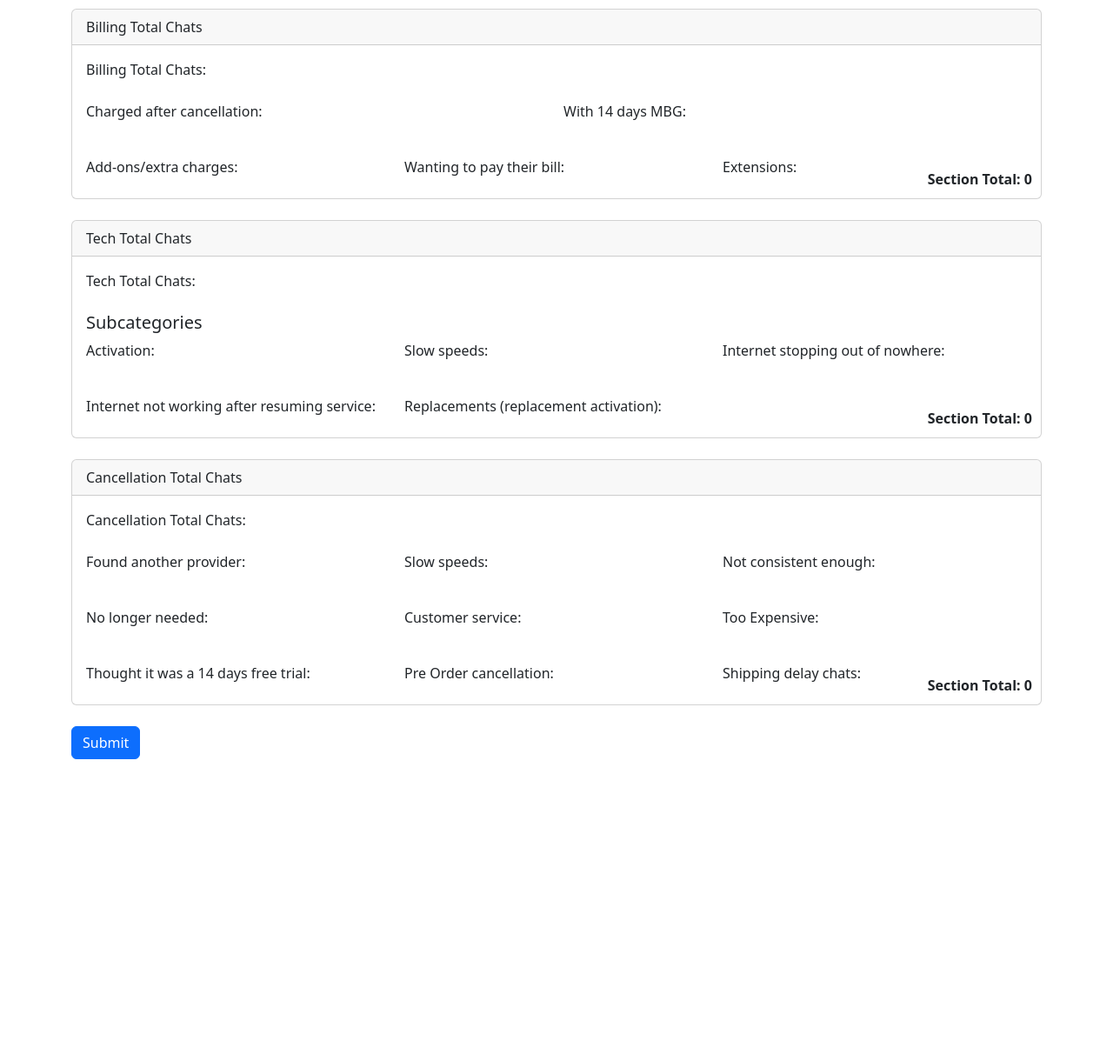
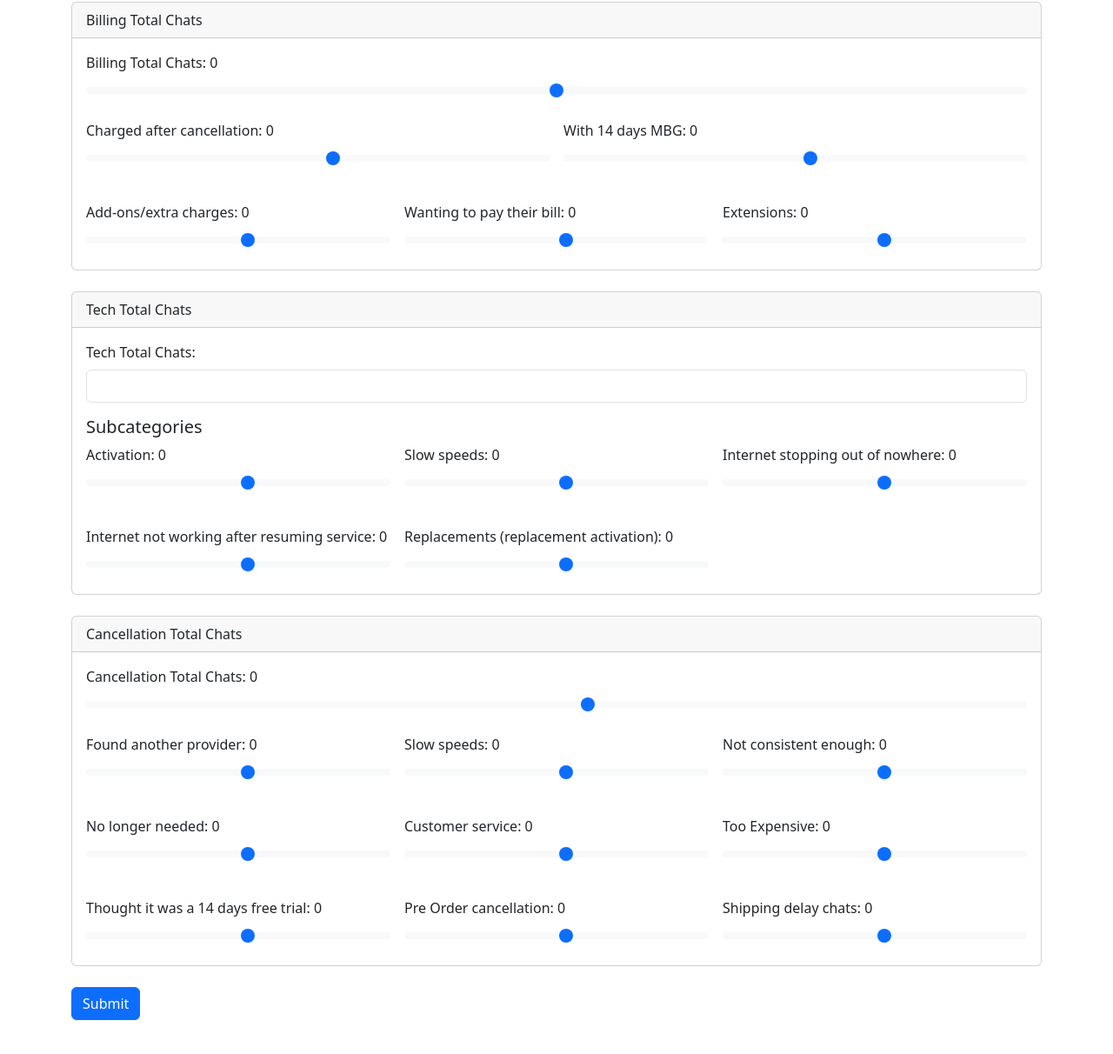
Before and after one commit to JDGAFJD/Hourly-Reports, a plain HTML site: page index.html in a window 1280 px wide. Shown: the part 298-1510 px from the top of the page at 87% size. Before the commit the page ends 1219 px from the top, so only its background shows below. Drawn offline with nearby package versions, Linux system fonts and the light colour scheme.

Commit message:
Update index.html

```diff
--- a/index.html
+++ b/index.html
@@ -5,20 +5,10 @@
   <meta name="viewport" content="width=device-width, initial-scale=1" />
   <title>Hourly Reporting Form</title>
   <!-- Bootstrap CSS -->
-  <link href="https://cdn.jsdelivr.net/npm/bootstrap@5.3.0/dist/css/bootstrap.min.css" rel="stylesheet" />
-  <style>
-    /* Position counters at bottom right of each card */
-    .section-counter {
-      position: absolute;
-      bottom: 10px;
-      right: 10px;
-      font-weight: bold;
-    }
-    /* Ensure cards have relative positioning for counter placement */
-    .card {
-      position: relative;
-    }
-  </style>
+  <link
+    href="https://cdn.jsdelivr.net/npm/bootstrap@5.3.0/dist/css/bootstrap.min.css"
+    rel="stylesheet"
+  />
 </head>
 <body>
   <div class="container my-5">
@@ -56,6 +46,7 @@
           <label for="hour" class="form-label">Hour of the Day (CST):</label>
           <select class="form-select" id="hour" name="hour" required>
             <option value="">Select hour...</option>
+            <!-- Options for hours -->
             <option value="00:00">00:00</option>
             <option value="01:00">01:00</option>
             <option value="02:00">02:00</option>
@@ -84,10 +75,9 @@
         </div>
       </div>
 
-      <!-- Automatically Calculated Total Chats -->
-      <div class="mb-4">
+      <div class="mb-3">
         <label for="totalChats" class="form-label">Total Number of Chats:</label>
-        <input type="number" class="form-control" id="totalChats" name="totalChats" readonly />
+        <input type="number" class="form-control" id="totalChats" name="totalChats" required />
       </div>
 
       <!-- Billing Category -->
@@ -95,35 +85,52 @@
         <div class="card-header">Billing Total Chats</div>
         <div class="card-body">
           <div class="mb-3">
-            <label class="form-label">Billing Total Chats:</label>
-            <div id="input_billingTotal"></div>
+            <label for="billingTotal" class="form-label">
+              Billing Total Chats: <output id="billingTotalOutput">0</output>
+            </label>
+            <input type="range" class="form-range" id="billingTotal" name="billingTotal" min="0" max="100"
+              oninput="billingTotalOutput.value = this.value" required />
           </div>
           <div class="row g-3">
             <div class="col-md-6">
-              <label class="form-label">Charged after cancellation:</label>
-              <div id="input_chargedAfterCancelation"></div>
+              <label for="chargedAfterCancelation" class="form-label">
+                Charged after cancellation: <output id="chargedAfterCancelationOutput">0</output>
+              </label>
+              <input type="range" class="form-range" id="chargedAfterCancelation" name="chargedAfterCancelation" min="0" max="15"
+                oninput="chargedAfterCancelationOutput.value = this.value" required />
             </div>
             <div class="col-md-6">
-              <label class="form-label">With 14 days MBG:</label>
-              <div id="input_with14DaysMBG"></div>
+              <label for="with14DaysMBG" class="form-label">
+                With 14 days MBG: <output id="with14DaysMBGOutput">0</output>
+              </label>
+              <input type="range" class="form-range" id="with14DaysMBG" name="with14DaysMBG" min="0" max="15"
+                oninput="with14DaysMBGOutput.value = this.value" required />
             </div>
           </div>
           <div class="row g-3 mt-3">
             <div class="col-md-4">
-              <label class="form-label">Add-ons/extra charges:</label>
-              <div id="input_addOnsExtraCharges"></div>
+              <label for="addOnsExtraCharges" class="form-label">
+                Add-ons/extra charges: <output id="addOnsExtraChargesOutput">0</output>
+              </label>
+              <input type="range" class="form-range" id="addOnsExtraCharges" name="addOnsExtraCharges" min="0" max="15"
+                oninput="addOnsExtraChargesOutput.value = this.value" required />
             </div>
             <div class="col-md-4">
-              <label class="form-label">Wanting to pay their bill:</label>
-              <div id="input_wantingToPayBill"></div>
+              <label for="wantingToPayBill" class="form-label">
+                Wanting to pay their bill: <output id="wantingToPayBillOutput">0</output>
+              </label>
+              <input type="range" class="form-range" id="wantingToPayBill" name="wantingToPayBill" min="0" max="15"
+                oninput="wantingToPayBillOutput.value = this.value" required />
             </div>
             <div class="col-md-4">
-              <label class="form-label">Extensions:</label>
-              <div id="input_extensions"></div>
+              <label for="extensions" class="form-label">
+                Extensions: <output id="extensionsOutput">0</output>
+              </label>
+              <input type="range" class="form-range" id="extensions" name="extensions" min="0" max="15"
+                oninput="extensionsOutput.value = this.value" required />
             </div>
           </div>
         </div>
-        <div class="section-counter" id="billingCounter">Section Total: 0</div>
       </div>
 
       <!-- Tech Category -->
@@ -131,36 +138,50 @@
         <div class="card-header">Tech Total Chats</div>
         <div class="card-body">
           <div class="mb-3">
-            <label class="form-label">Tech Total Chats:</label>
-            <div id="input_techTotalChats"></div>
+            <label for="techTotalChats" class="form-label">Tech Total Chats:</label>
+            <input type="number" class="form-control" id="techTotalChats" name="techTotalChats" required />
           </div>
           <h5>Subcategories</h5>
           <div class="row g-3">
             <div class="col-md-4">
-              <label class="form-label">Activation:</label>
-              <div id="input_activation"></div>
+              <label for="activation" class="form-label">
+                Activation: <output id="activationOutput">0</output>
+              </label>
+              <input type="range" class="form-range" id="activation" name="activation" min="0" max="15"
+                oninput="activationOutput.value = this.value" />
             </div>
             <div class="col-md-4">
-              <label class="form-label">Slow speeds:</label>
-              <div id="input_slowSpeeds"></div>
+              <label for="slowSpeeds" class="form-label">
+                Slow speeds: <output id="slowSpeedsOutput">0</output>
+              </label>
+              <input type="range" class="form-range" id="slowSpeeds" name="slowSpeeds" min="0" max="15"
+                oninput="slowSpeedsOutput.value = this.value" />
             </div>
             <div class="col-md-4">
-              <label class="form-label">Internet stopping out of nowhere:</label>
-              <div id="input_internetStopping"></div>
+              <label for="internetStopping" class="form-label">
+                Internet stopping out of nowhere: <output id="internetStoppingOutput">0</output>
+              </label>
+              <input type="range" class="form-range" id="internetStopping" name="internetStopping" min="0" max="15"
+                oninput="internetStoppingOutput.value = this.value" />
             </div>
           </div>
           <div class="row g-3 mt-3">
             <div class="col-md-4">
-              <label class="form-label">Internet not working after resuming service:</label>
-              <div id="input_notWorkingAfterResuming"></div>
+              <label for="notWorkingAfterResuming" class="form-label">
+                Internet not working after resuming service: <output id="notWorkingAfterResumingOutput">0</output>
+              </label>
+              <input type="range" class="form-range" id="notWorkingAfterResuming" name="notWorkingAfterResuming" min="0" max="15"
+                oninput="notWorkingAfterResumingOutput.value = this.value" />
             </div>
             <div class="col-md-4">
-              <label class="form-label">Replacements (replacement activation):</label>
-              <div id="input_replacements"></div>
+              <label for="replacements" class="form-label">
+                Replacements (replacement activation): <output id="replacementsOutput">0</output>
+              </label>
+              <input type="range" class="form-range" id="replacements" name="replacements" min="0" max="15"
+                oninput="replacementsOutput.value = this.value" />
             </div>
           </div>
         </div>
-        <div class="section-counter" id="techCounter">Section Total: 0</div>
       </div>
 
       <!-- Cancellation Category -->
@@ -168,53 +189,82 @@
         <div class="card-header">Cancellation Total Chats</div>
         <div class="card-body">
           <div class="mb-3">
-            <label class="form-label">Cancellation Total Chats:</label>
-            <div id="input_cancellationTotalChats"></div>
+            <label for="cancellationTotalChats" class="form-label">
+              Cancellation Total Chats: <output id="cancellationTotalChatsOutput">0</output>
+            </label>
+            <input type="range" class="form-range" id="cancellationTotalChats" name="cancellationTotalChats" min="0" max="15"
+              oninput="cancellationTotalChatsOutput.value = this.value" />
           </div>
           <div class="row g-3">
             <div class="col-md-4">
-              <label class="form-label">Found another provider:</label>
-              <div id="input_foundAnotherProvider"></div>
+              <label for="foundAnotherProvider" class="form-label">
+                Found another provider: <output id="foundAnotherProviderOutput">0</output>
+              </label>
+              <input type="range" class="form-range" id="foundAnotherProvider" name="foundAnotherProvider" min="0" max="15"
+                oninput="foundAnotherProviderOutput.value = this.value" />
             </div>
             <div class="col-md-4">
-              <label class="form-label">Slow speeds:</label>
-              <div id="input_slowSpeedsCancel"></div>
+              <label for="slowSpeedsCancel" class="form-label">
+                Slow speeds: <output id="slowSpeedsCancelOutput">0</output>
+              </label>
+              <input type="range" class="form-range" id="slowSpeedsCancel" name="slowSpeedsCancel" min="0" max="15"
+                oninput="slowSpeedsCancelOutput.value = this.value" />
             </div>
             <div class="col-md-4">
-              <label class="form-label">Not consistent enough:</label>
-              <div id="input_notConsistentEnough"></div>
+              <label for="notConsistentEnough" class="form-label">
+                Not consistent enough: <output id="notConsistentEnoughOutput">0</output>
+              </label>
+              <input type="range" class="form-range" id="notConsistentEnough" name="notConsistentEnough" min="0" max="15"
+                oninput="notConsistentEnoughOutput.value = this.value" />
             </div>
           </div>
           <div class="row g-3 mt-3">
             <div class="col-md-4">
-              <label class="form-label">No longer needed:</label>
-              <div id="input_noLongerNeeded"></div>
+              <label for="noLongerNeeded" class="form-label">
+                No longer needed: <output id="noLongerNeededOutput">0</output>
+              </label>
+              <input type="range" class="form-range" id="noLongerNeeded" name="noLongerNeeded" min="0" max="15"
+                oninput="noLongerNeededOutput.value = this.value" />
             </div>
             <div class="col-md-4">
-              <label class="form-label">Customer service:</label>
-              <div id="input_customerService"></div>
+              <label for="customerService" class="form-label">
+                Customer service: <output id="customerServiceOutput">0</output>
+              </label>
+              <input type="range" class="form-range" id="customerService" name="customerService" min="0" max="15"
+                oninput="customerServiceOutput.value = this.value" />
             </div>
             <div class="col-md-4">
-              <label class="form-label">Too Expensive:</label>
-              <div id="input_tooExpensive"></div>
+              <label for="tooExpensive" class="form-label">
+                Too Expensive: <output id="tooExpensiveOutput">0</output>
+              </label>
+              <input type="range" class="form-range" id="tooExpensive" name="tooExpensive" min="0" max="15"
+                oninput="tooExpensiveOutput.value = this.value" />
             </div>
           </div>
           <div class="row g-3 mt-3">
             <div class="col-md-4">
-              <label class="form-label">Thought it was a 14 days free trial:</label>
-              <div id="input_thought14DaysFreeTrial"></div>
+              <label for="thought14DaysFreeTrial" class="form-label">
+                Thought it was a 14 days free trial: <output id="thought14DaysFreeTrialOutput">0</output>
+              </label>
+              <input type="range" class="form-range" id="thought14DaysFreeTrial" name="thought14DaysFreeTrial" min="0" max="15"
+                oninput="thought14DaysFreeTrialOutput.value = this.value" />
             </div>
             <div class="col-md-4">
-              <label class="form-label">Pre Order cancellation:</label>
-              <div id="input_preOrderCancellation"></div>
+              <label for="preOrderCancellation" class="form-label">
+                Pre Order cancellation: <output id="preOrderCancellationOutput">0</output>
+              </label>
+              <input type="range" class="form-range" id="preOrderCancellation" name="preOrderCancellation" min="0" max="15"
+                oninput="preOrderCancellationOutput.value = this.value" />
             </div>
             <div class="col-md-4">
-              <label class="form-label">Shipping delay chats:</label>
-              <div id="input_shippingDelayChats"></div>
+              <label for="shippingDelayChats" class="form-label">
+                Shipping delay chats: <output id="shippingDelayChatsOutput">0</output>
+              </label>
+              <input type="range" class="form-range" id="shippingDelayChats" name="shippingDelayChats" min="0" max="15"
+                oninput="shippingDelayChatsOutput.value = this.value" />
             </div>
           </div>
         </div>
-        <div class="section-counter" id="cancelCounter">Section Total: 0</div>
       </div>
 
       <button type="submit" class="btn btn-primary">Submit</button>
@@ -222,23 +272,44 @@
   </div>
 
   <!-- Bootstrap Modal for Submission Summary -->
-  <div class="modal fade" id="reportModal" tabindex="-1" aria-labelledby="reportModalLabel" aria-hidden="true">
+  <div
+    class="modal fade"
+    id="reportModal"
+    tabindex="-1"
+    aria-labelledby="reportModalLabel"
+    aria-hidden="true"
+  >
     <div class="modal-dialog modal-lg">
       <div class="modal-content">
         <div class="modal-header">
           <h5 class="modal-title" id="reportModalLabel">Submission Summary</h5>
-          <button type="button" class="btn-close" data-bs-dismiss="modal" aria-label="Close"></button>
+          <button
+            type="button"
+            class="btn-close"
+            data-bs-dismiss="modal"
+            aria-label="Close"
+          ></button>
         </div>
-        <div class="modal-body" id="modalSummary"></div>
+        <div class="modal-body" id="modalSummary">
+          <!-- Summary content will be injected here -->
+        </div>
         <div class="modal-footer">
-          <button type="button" class="btn btn-secondary" data-bs-dismiss="modal">Submit Another Response</button>
+          <button
+            type="button"
+            class="btn btn-secondary"
+            data-bs-dismiss="modal"
+          >
+            Submit Another Response
+          </button>
         </div>
       </div>
     </div>
   </div>
 
   <!-- Bootstrap JS Bundle -->
-  <script src="https://cdn.jsdelivr.net/npm/bootstrap@5.3.0/dist/js/bootstrap.bundle.min.js"></script>
+  <script
+    src="https://cdn.jsdelivr.net/npm/bootstrap@5.3.0/dist/js/bootstrap.bundle.min.js"
+  ></script>
   <script src="index.js"></script>
 </body>
 </html>
```
